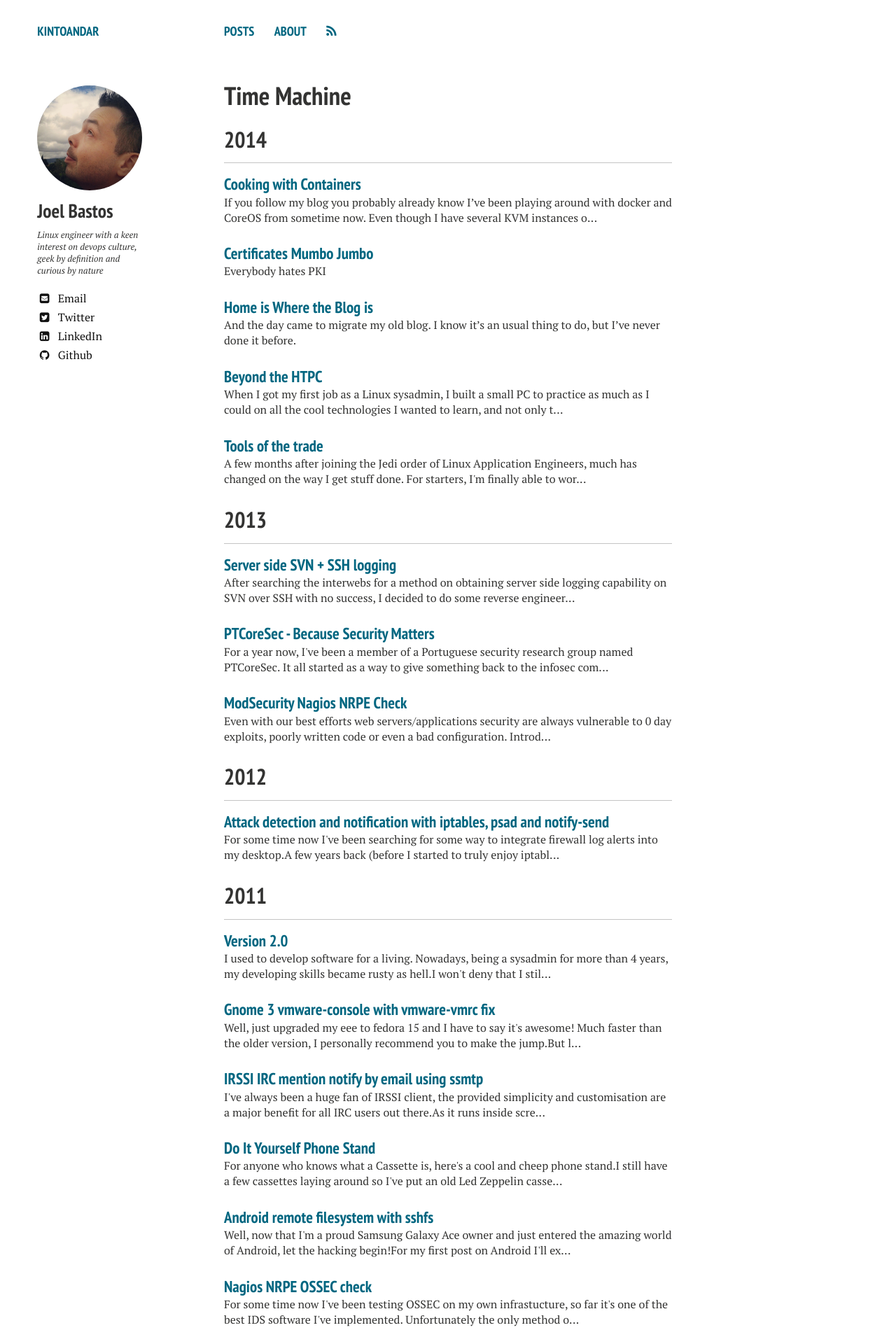
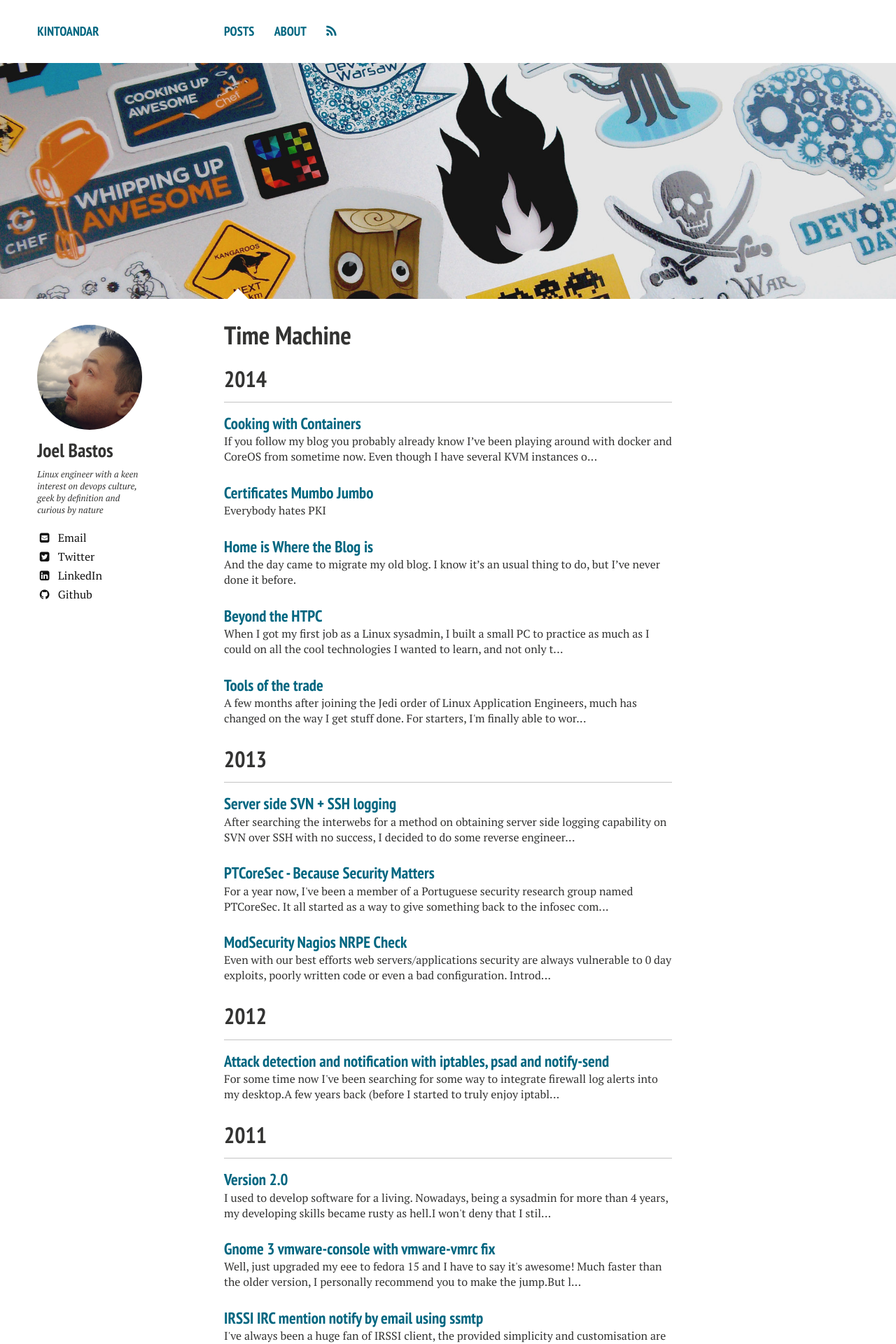
Before and after one commit to kintoandar/kintoandar.github.io, a Jekyll site: the page built from posts/index.md, in a window 1280 px wide. Shown: the top 1920 px of the page at 70% size. Built offline with Jekyll 4.4.1, drawn with Linux system fonts in a browser that asks for light colours; nearby versions of some CDN libraries.

Commit message:
add picture header on posts page

```diff
--- a/posts/index.md
+++ b/posts/index.md
@@ -2,4 +2,6 @@
 layout: post-index
 title: Time Machine
 excerpt: "A List of Posts"
+image:
+  feature: home.jpg
 ---
```
